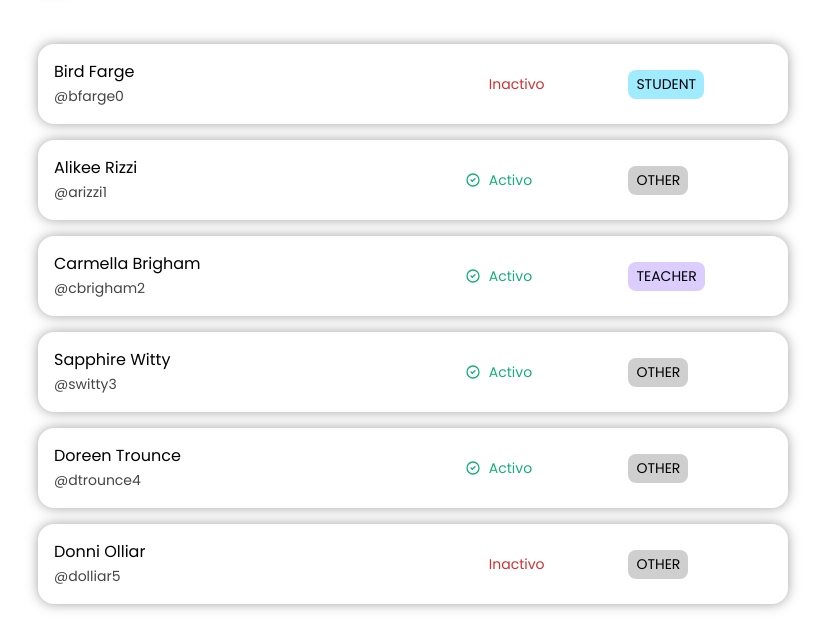
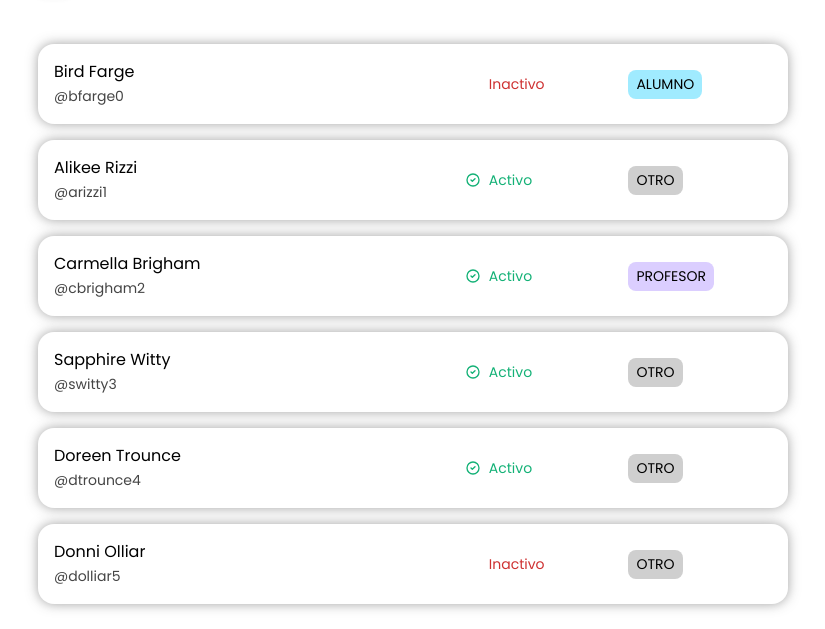
Before and after one commit to edarcode/user-manager, a React (Vite) app: page / in a window 1280 px wide. Shown: the part 224-853 px from the top of the page, without its empty margins (227-1052 px from the left). Built offline with nearby package versions, Linux system fonts and the light colour scheme; data requests are answered from the project's data file; some icons are missing.

Commit message:
loading, err al cargar usuarios UX

```diff
--- a/src/components/UserList/UserList.jsx
+++ b/src/components/UserList/UserList.jsx
@@ -21,7 +21,7 @@ export default function UserList() {
 		setUsersPerPage
 	} = useFilters();
 
-	const { users, totalPages } = useUsers({
+	const { users, totalPages, err, loading } = useUsers({
 		onlyActive,
 		searchUsers,
 		sortBy,
@@ -42,7 +42,7 @@ export default function UserList() {
 				setSortBy={setSortBy}
 			/>
 
-			<Users users={users} />
+			<Users users={users} err={err} loading={loading} />
 			<div className={css.wrapperOne}>
 				<UsersPerPage
 					className={css.perPage}
--- a/src/components/UserRole/UserRole.jsx
+++ b/src/components/UserRole/UserRole.jsx
@@ -2,9 +2,20 @@ import { allRoles } from "../../constants/allRoles";
 import css from "./style.module.css";
 
 export default function UserRole({ role }) {
-	const className = {
-		[allRoles.teacher]: `${css.role} ${css.teacher}`,
-		[allRoles.student]: `${css.role} ${css.student}`
+	const roles = {
+		[allRoles.teacher]: {
+			className: `${css.role} ${css.teacher}`,
+			text: "Profesor"
+		},
+		[allRoles.student]: {
+			className: `${css.role} ${css.student}`,
+			text: "Alumno"
+		}
 	};
-	return <span className={className[role] || css.role}>{role}</span>;
+
+	return (
+		<span className={roles[role]?.className || css.role}>
+			{roles[role]?.text || "Otro"}
+		</span>
+	);
 }
--- a/src/components/Users/Users.jsx
+++ b/src/components/Users/Users.jsx
@@ -1,12 +1,14 @@
 import User from "../User/User";
 import css from "./style.module.css";
 
-export default function Users({ users }) {
+export default function Users({ users, err, loading }) {
+	if (loading) return <p>Cargando usuarios...</p>;
+	if (err) return <p>Error al cargar usuarios</p>;
 	if (!users.length) return <p>No existen usuarios</p>;
 	return (
 		<div className={css.users}>
 			{users.map(user => (
-				<User key={user.username} {...user} />
+				<User key={user.id} {...user} />
 			))}
 		</div>
 	);
--- a/src/hooks/useUsers.js
+++ b/src/hooks/useUsers.js
@@ -1,28 +1,38 @@
 import { useEffect, useState } from "react";
 import { fetchUsers } from "../utils/fetchUsers";
-import { filterUsersActive } from "../utils/filterUsersActive";
-import { filterUsersByName } from "../utils/filterUsersByName";
-import { paginateUsers } from "../utils/paginateUsers";
-import { sortUsers } from "../utils/sortUsers";
+import { getUsersToDisplay } from "../utils/getUsersToDisplay";
 
-export const useUsers = ({
-	searchUsers,
-	onlyActive,
-	sortBy,
-	page,
-	usersPerPage
-}) => {
-	const [users, setUsers] = useState([]);
+export const useUsers = params => {
+	const [users, setUsers] = useState({
+		data: [],
+		err: false,
+		loading: true
+	});
 
 	useEffect(() => {
-		fetchUsers().then(users => setUsers(users));
+		setLoading(setUsers, true);
+		fetchUsers()
+			.then(users => setData(users, setUsers))
+			.catch(() => setErr(setUsers, true))
+			.finally(() => setLoading(setUsers, false));
 	}, []);
 
-	let filteredUsers = filterUsersByName(users, searchUsers);
-	filteredUsers = filterUsersActive(filteredUsers, onlyActive);
-	filteredUsers = sortUsers(filteredUsers, sortBy);
-	const paginatedUsers = paginateUsers(filteredUsers, page, usersPerPage);
-	const totalPages = Math.ceil(filteredUsers.length / usersPerPage);
+	const { usersToDisplay, totalPages } = getUsersToDisplay(users.data, params);
 
-	return { users: paginatedUsers, totalPages };
+	return {
+		users: usersToDisplay,
+		totalPages,
+		err: users.err,
+		loading: users.loading
+	};
 };
+
+const setData = (newData, setUsers) => {
+	setUsers(users => ({ ...users, data: newData }));
+};
+const setErr = (setUsers, newErr) => {
+	setUsers(users => ({ ...users, err: newErr }));
+};
+const setLoading = (setUsers, newLoading) => {
+	setUsers(users => ({ ...users, loading: newLoading }));
+};
--- a/src/utils/fetchUsers.js
+++ b/src/utils/fetchUsers.js
@@ -2,6 +2,9 @@ import { serverRoutes } from "../constants/serverRoutes";
 
 export const fetchUsers = async () => {
 	const data = await fetch(serverRoutes.users);
-	const users = await data.json();
-	return users;
+	if (data.ok) {
+		const users = await data.json();
+		return users;
+	}
+	throw new TypeError("err");
 };
--- /dev/null
+++ b/src/utils/filterUsers.js
@@ -0,0 +1,8 @@
+import { filterUsersActive } from "./filterUsersActive";
+import { filterUsersByName } from "./filterUsersByName";
+
+export const filterUsers = (users, { searchUsers, onlyActive }) => {
+	let filteredUsers = filterUsersByName(users, searchUsers);
+	filteredUsers = filterUsersActive(filteredUsers, onlyActive);
+	return filteredUsers;
+};
--- /dev/null
+++ b/src/utils/getUsersToDisplay.js
@@ -0,0 +1,20 @@
+import { filterUsers } from "./filterUsers";
+import { paginateUsers } from "./paginateUsers";
+import { sortUsers } from "./sortUsers";
+
+export const getUsersToDisplay = (
+	users,
+	{ searchUsers, onlyActive, sortBy, page, usersPerPage }
+) => {
+	let processedUsers = [...users];
+	processedUsers = filterUsers(processedUsers, { searchUsers, onlyActive });
+	processedUsers = sortUsers(processedUsers, sortBy);
+
+	const { paginatedUsers, totalPages } = paginateUsers(
+		processedUsers,
+		page,
+		usersPerPage
+	);
+
+	return { usersToDisplay: paginatedUsers, totalPages };
+};
--- a/src/utils/paginateUsers.js
+++ b/src/utils/paginateUsers.js
@@ -1,6 +1,8 @@
 export const paginateUsers = (users, page = 0, usersPerPage = 2) => {
+	const totalPages = Math.ceil(users.length / usersPerPage);
 	const startIndex = page * usersPerPage;
 	const endIndex = startIndex + usersPerPage;
 	const paginatedUsers = users.slice(startIndex, endIndex);
-	return paginatedUsers;
+
+	return { paginatedUsers, totalPages };
 };
```
